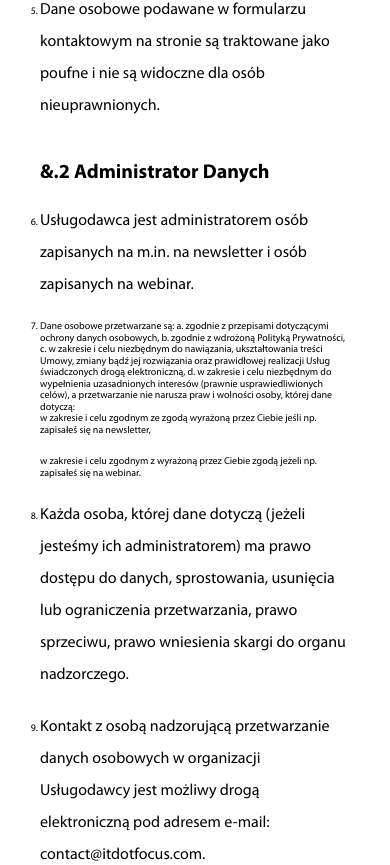
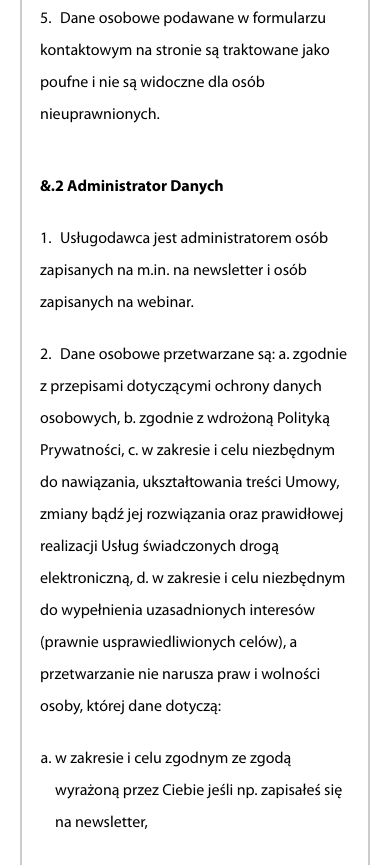
Before and after one commit to sebastian-lucjan/ioten, a Next.js app: page /policy in a window 390 px wide. Shown: the part 1128-1993 px from the top of the page. Built offline with nearby package versions, Linux system fonts and the light colour scheme.

Commit message:
Add Policy page mobile styles

```diff
--- a/pages/policy/index.jsx
+++ b/pages/policy/index.jsx
@@ -6,8 +6,10 @@ import Grid from 'src/components/Grid';
 import styled from 'styled-components';
 import { TextHeading } from 'src/components/TextComponents';
 import PolicySection from 'src/components/PolicySection';
+import theme from '../../src/assets/styles/theme';
 
 const Wrapper = styled.section`
+  position: relative;
   padding: 80px 40px 40px 40px;
 `;
 
@@ -15,7 +17,7 @@ export default function PolicyPage() {
   const { heading, sectionsArray, metaData } = policyData;
 
   return (
-    <BaseLayout>
+    <BaseLayout footerGridColor={theme.color.lightGray}>
       <NextSeo title={metaData.title} description={metaData.description} />
       <Wrapper>
         <TextHeading size="lg" as="h1">
@@ -26,8 +28,8 @@ export default function PolicyPage() {
             <PolicySection sectionData={section} key={uuid()} />
           ))}
         </ol>
+        <Grid />
       </Wrapper>
-      <Grid />
     </BaseLayout>
   );
 }
--- a/src/components/Footer/index.jsx
+++ b/src/components/Footer/index.jsx
@@ -38,7 +38,7 @@ const Footer = ({ footerGridColor }) => {
           <FooterHeading>{services.intro}</FooterHeading>
           {services.list.map(({ heading: serviceHeading, soon = false }) => {
             if (soon) {
-              return <FooterSoonItem>{serviceHeading}</FooterSoonItem>;
+              return <FooterSoonItem key={uuid()}>{serviceHeading}</FooterSoonItem>;
             }
             return (
               <Link key={uuid()} href="/services" as="/uslugi">
--- a/src/components/PolicySection/index.jsx
+++ b/src/components/PolicySection/index.jsx
@@ -6,33 +6,54 @@ const Wrapper = styled.div`
   padding-top: 2rem;
 
   li {
-    //list-style: none;
+    list-style: none;
+    margin: 2rem 0;
+  }
+  p {
+    font-size: 1.6rem;
+    line-height: 32px;
   }
 
-  p {
-    padding-bottom: 2rem;
+  .nested-list {
+    font-size: 1.6rem;
+    line-height: 32px;
+    list-style-type: lower-latin;
+    margin-left: 1.5rem;
   }
+`;
+
+const ListNumber = styled.div`
+  float: left;
+  font-size: 1.6rem;
+  line-height: 32px;
+  width: 20px;
 `;
 
 export default function PolicySection({ sectionData }) {
   return (
     <Wrapper>
       <TextHeading>{sectionData.heading}</TextHeading>
-      {sectionData.paragraphs.map((paragraph) => {
+      {sectionData.paragraphs.map((paragraph, index) => {
         if (!paragraph.list) {
           return (
-            <li>
+            <li key={uuid()}>
+              <ListNumber>{`${index + 1}.`}</ListNumber>
               <TextParagraph>{paragraph}</TextParagraph>
             </li>
           );
         }
         return (
-          <>
-            <li>{paragraph.mainText}</li>
-            {paragraph.list.map((item) => (
-              <p key={uuid()}>{item}</p>
-            ))}
-          </>
+          <li key={uuid()}>
+            <ListNumber>{`${index + 1}.`}</ListNumber>
+            <p>{paragraph.mainText}</p>
+            <ul>
+              {paragraph.list.map((item) => (
+                <li className="nested-list" key={uuid()}>
+                  {item}
+                </li>
+              ))}
+            </ul>
+          </li>
         );
       })}
     </Wrapper>
```
